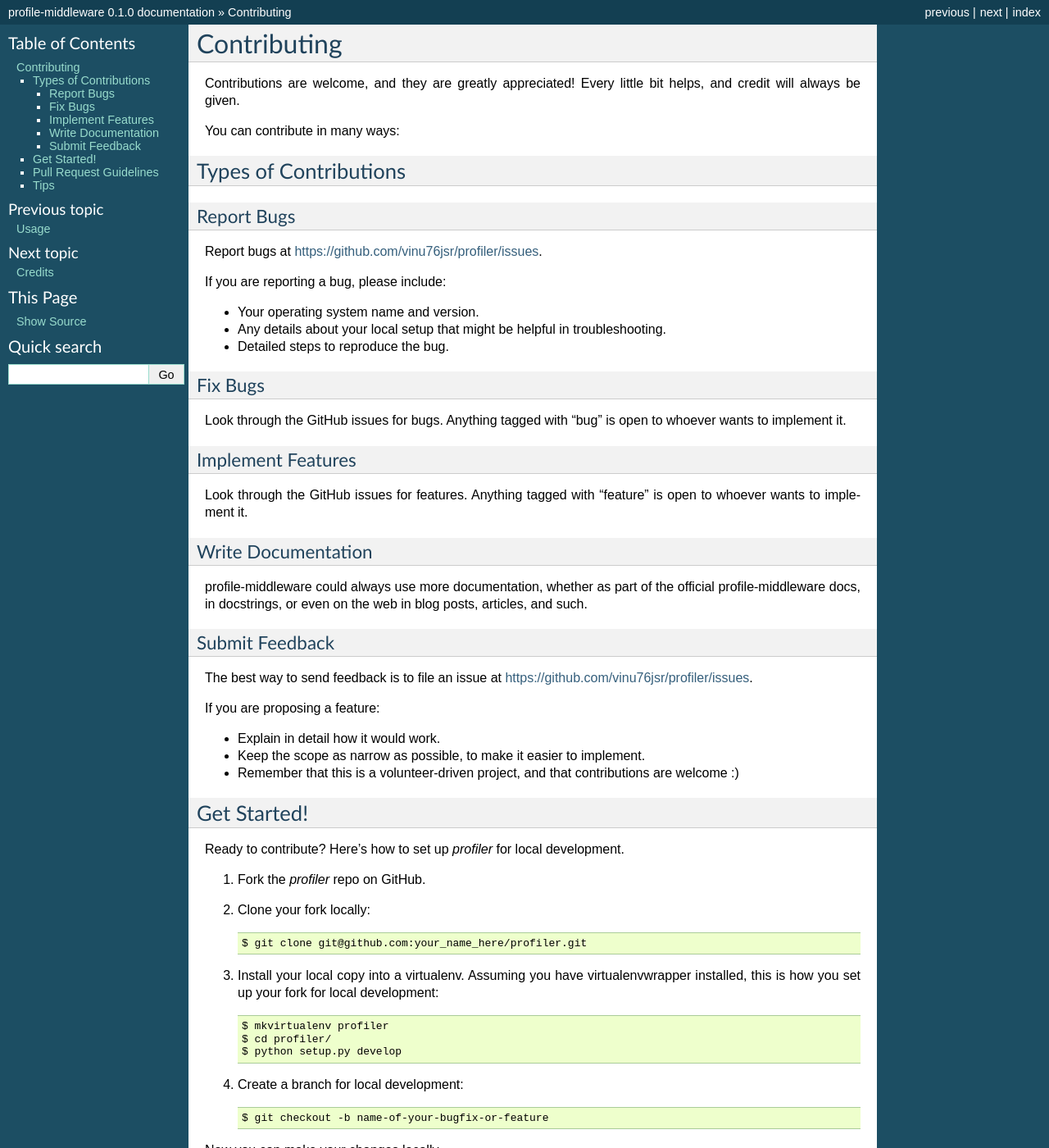
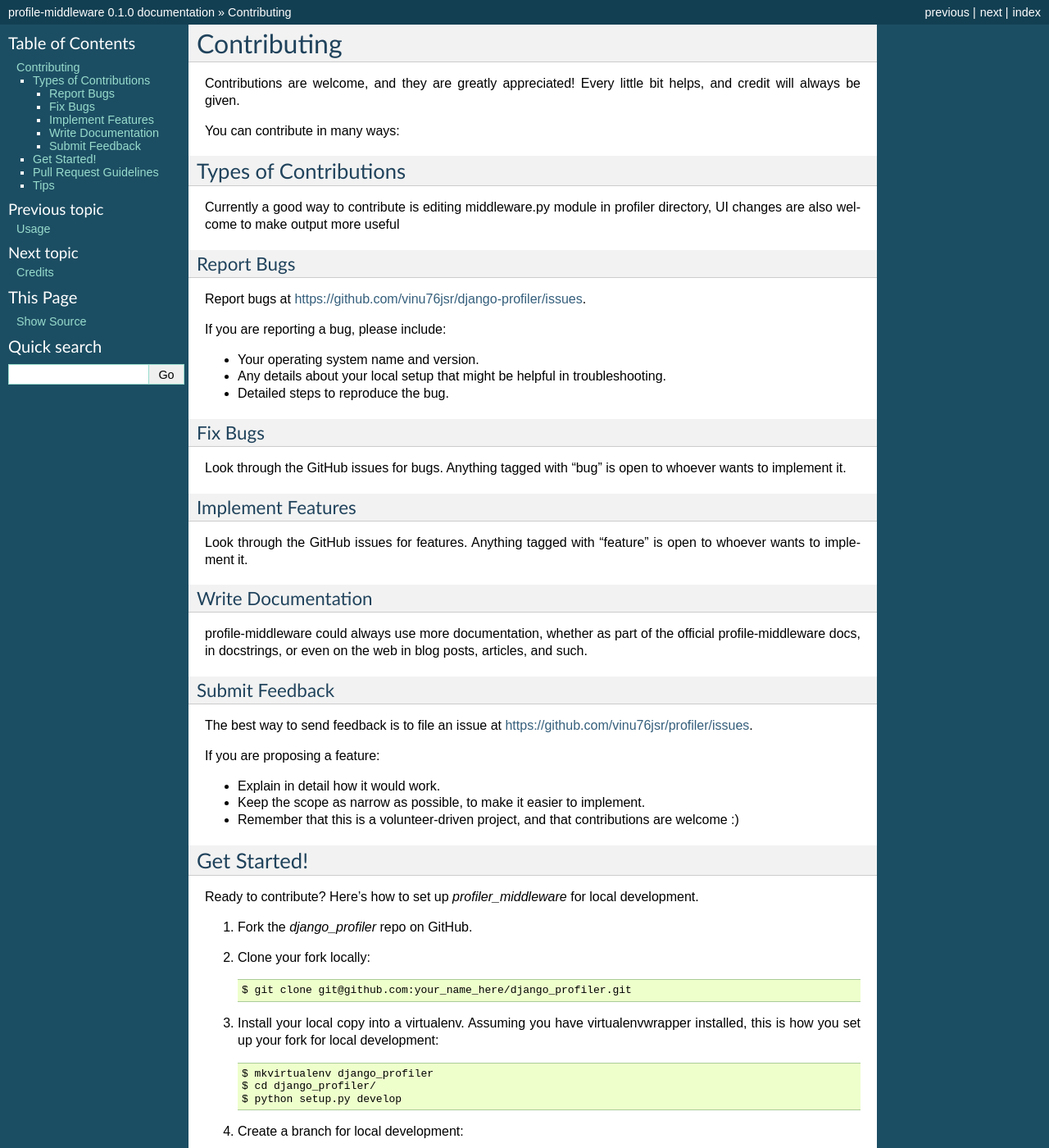
Before and after one commit to will426/django_profiler, a Sphinx documentation site: the page built from docs/contributing.rst, in a window 1280 px wide and 1400 px high. Shown: the whole window at 82% size. Built offline with Sphinx 7.4.7, drawn with Linux system fonts in a browser that asks for light colours.

```diff
--- a/CONTRIBUTING.rst
+++ b/CONTRIBUTING.rst
@@ -10,10 +10,13 @@ You can contribute in many ways:
 Types of Contributions
 ----------------------
 
+Currently a good way to contribute is editing middleware.py module in profiler directory,
+UI changes are also welcome to make output more useful
+
 Report Bugs
 ~~~~~~~~~~~
 
-Report bugs at https://github.com/vinu76jsr/profiler/issues.
+Report bugs at https://github.com/vinu76jsr/django-profiler/issues.
 
 If you are reporting a bug, please include:
 
@@ -55,17 +58,17 @@ If you are proposing a feature:
 Get Started!
 ------------
 
-Ready to contribute? Here's how to set up `profiler` for local development.
+Ready to contribute? Here's how to set up `profiler_middleware` for local development.
 
-1. Fork the `profiler` repo on GitHub.
+1. Fork the `django_profiler` repo on GitHub.
 2. Clone your fork locally::
 
-    $ git clone git@github.com:your_name_here/profiler.git
+    $ git clone git@github.com:your_name_here/django_profiler.git
 
 3. Install your local copy into a virtualenv. Assuming you have virtualenvwrapper installed, this is how you set up your fork for local development::
 
-    $ mkvirtualenv profiler
-    $ cd profiler/
+    $ mkvirtualenv django_profiler
+    $ cd django_profiler/
     $ python setup.py develop
 
 4. Create a branch for local development::
--- a/docs/installation.rst
+++ b/docs/installation.rst
@@ -4,9 +4,9 @@ Installation
 
 At the command line::
 
-    $ easy_install profiler
+    $ easy_install profile-middleware
 
 Or, if you have virtualenvwrapper installed::
 
     $ mkvirtualenv profiler
-    $ pip install profiler
+    $ pip install profile-middleware
--- a/requirements.txt
+++ b/requirements.txt
@@ -1,3 +1,5 @@
 django>=1.5.1
 wheel==0.23.0
+
 # Additional requirements go here
+Fabric==1.8.3
```
Also changed, not shown: HISTORY.rst (+6 -1 lines), README.rst (+7 -7 lines), docs/usage.rst (+11 -1 lines), fabfile.py (added, +11 -0 lines).
